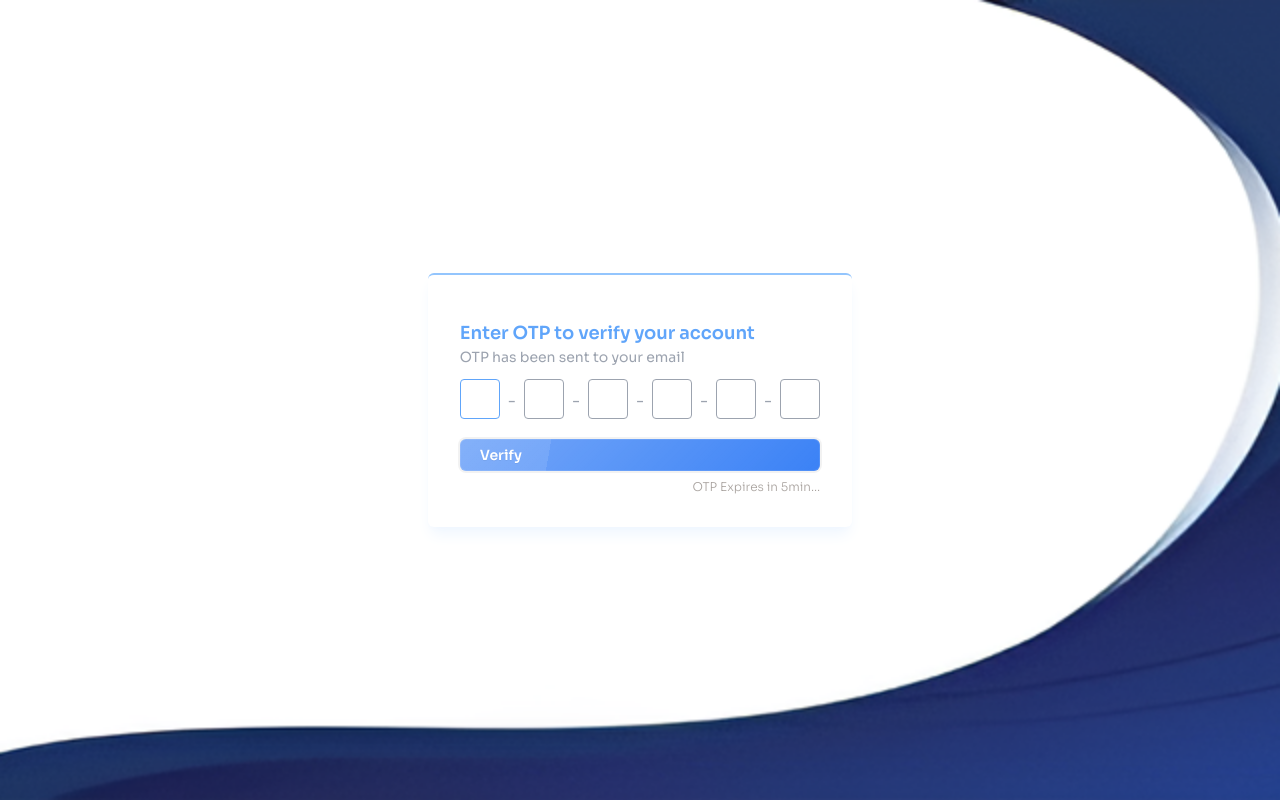
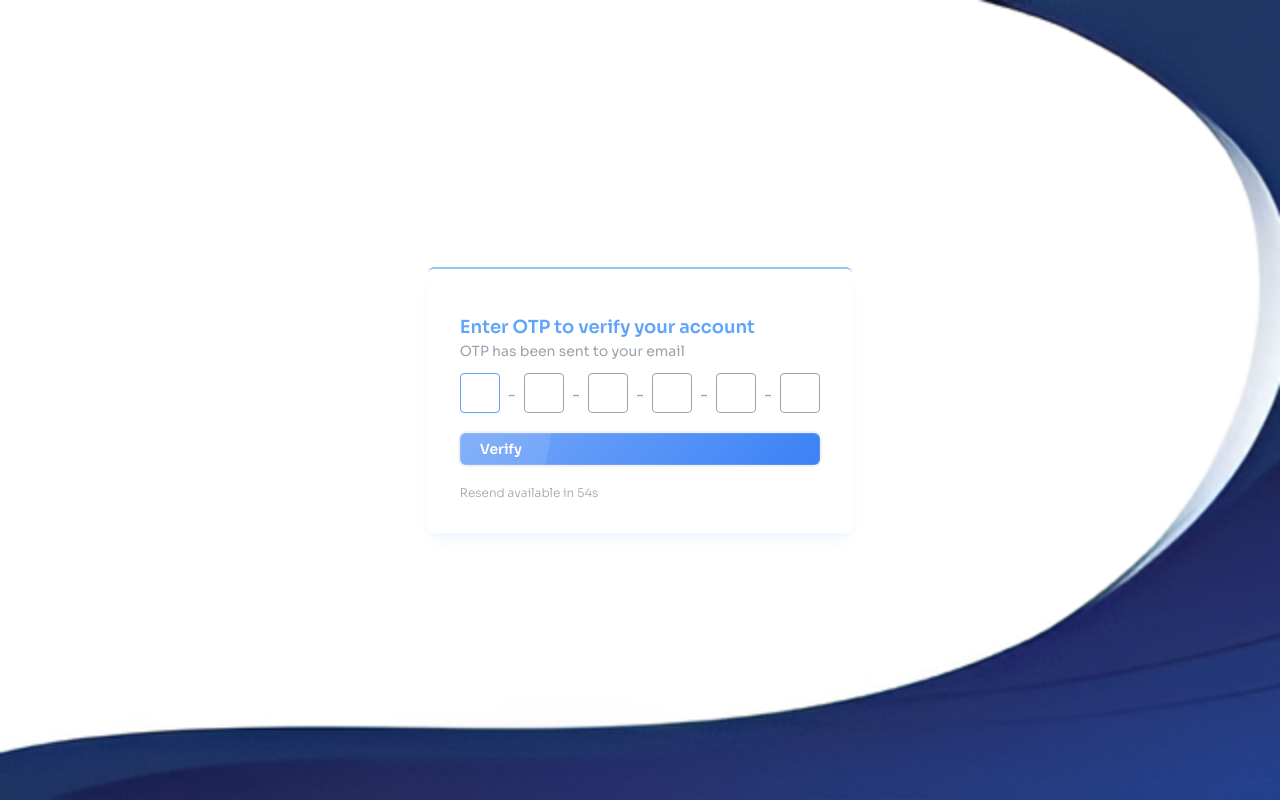
Before and after one commit to Swings0/FundHive, a Next.js app: page /otpverify in a window 1280 px wide. Built offline with nearby package versions, Linux system fonts and the light colour scheme.

Commit message:
Otp updated

```diff
--- /dev/null
+++ b/src/app/api/resend-otp/route.ts
@@ -0,0 +1,71 @@
+import { NextResponse } from 'next/server';
+import nodemailer from 'nodemailer';
+import { MongoClient } from 'mongodb';
+
+// MongoDB connection
+const uri = process.env.MONGODB_URL as string; // Use MONGODB_URL from your .env file
+const client = new MongoClient(uri);
+const database = client.db("fundhive"); // Database name is "fundhive"
+const usersCollection = database.collection("users");
+
+// Helper function to generate a 6-digit OTP
+const generateOTP = (): string => {
+    return Math.floor(100000 + Math.random() * 900000).toString();
+};
+
+// Nodemailer transporter setup
+const transporter = nodemailer.createTransport({
+  service: 'gmail',
+  auth: {
+    user: process.env.GMAIL_USER,
+    pass: process.env.GMAIL_PASS,
+  },
+});
+
+export async function POST(request: Request) {
+  try {
+    const { email } = await request.json();
+
+    if (!email) {
+      return NextResponse.json({ error: 'Email is required' }, { status: 400 });
+    }
+
+    // Connect to the database
+    await client.connect();
+
+    // Check if the user exists
+    const user = await usersCollection.findOne({ email });
+    if (!user) {
+      return NextResponse.json({ error: 'User not found' }, { status: 404 });
+    }
+
+    // Generate a new OTP
+    const otp = generateOTP();
+
+    // Set OTP expiration time (1 minute from now)
+    const otpExpiry = new Date(Date.now() + 1 * 60 * 1000); // 1 minute in milliseconds
+
+    // Update the user's OTP and expiration in the database
+    await usersCollection.updateOne(
+      { email },
+      { $set: { otp, otpExpiry } }
+    );
+
+    // Send OTP to the user's email
+    const mailOptions = {
+      from: process.env.EMAIL_ADDRESS, // Use EMAIL_ADDRESS from your .env file
+      to: email,
+      subject: 'Your OTP Code',
+      text: `Your OTP code is ${otp}. It will expire in 1 minute.`,
+    };
+
+    await transporter.sendMail(mailOptions);
+
+    return NextResponse.json({ message: 'OTP sent successfully' });
+  } catch (error) {
+    console.error('Error in resend OTP:', error);
+    return NextResponse.json({ error: 'Internal Server Error' }, { status: 500 });
+  } finally {
+    await client.close();
+  }
+}
--- a/src/app/components/Otp.tsx
+++ b/src/app/components/Otp.tsx
@@ -1,170 +1,221 @@
-'use client'
-import { useRouter, useSearchParams } from 'next/navigation';
-import React, { useEffect, useRef } from 'react'
-import { useState } from 'react';
+"use client";
+import { useRouter, useSearchParams } from "next/navigation";
+import React, { useEffect, useRef } from "react";
+import { useState } from "react";
 import { MdOutlineKeyboardArrowRight } from "react-icons/md";
-
-
-
 
 const Otp = () => {
   let currentOTPIndex: number = 0;
   const router = useRouter();
   const [otp, setOtp] = useState<string[]>(new Array(6).fill(""));
+  const [timer, setTimer] = useState<number>(59);
   const [err, setErr] = useState<string | null>(null);
   const [activeOtpIndex, setActiveOtpIndex] = useState<number>(0);
-        const inputRef = useRef<HTMLInputElement>(null)
+  const [isResendAvailable, setIsResendAvailable] = useState<boolean>(false);
+  const inputRef = useRef<HTMLInputElement>(null);
   const searchParams = useSearchParams();
-        const email = searchParams.get('email'); // Get the email from the query params
-        const [loading, setLoading] = useState<boolean>(false)
+  const email = searchParams.get("email"); // Get the email from the query params
+  const [loading, setLoading] = useState<boolean>(false);
 
+  const handleChange = ({
+    target,
+  }: React.ChangeEvent<HTMLInputElement>): void => {
+    const { value } = target;
 
-
-        const handleChange = ({target}: React.ChangeEvent<HTMLInputElement>):void => {
-         const {value} = target;
-
-           const newOTP:string[] = [...otp] // spread if you don"t want to lose previous value
+    const newOTP: string[] = [...otp]; // spread if you don"t want to lose previous value
     newOTP[currentOTPIndex] = value.substring(value.length - 1); //always grap last value
 
-          if(!value) setActiveOtpIndex(currentOTPIndex - 1)
+    if (!value) setActiveOtpIndex(currentOTPIndex - 1);
     else setActiveOtpIndex(currentOTPIndex + 1);
 
-           setOtp(newOTP)
+    setOtp(newOTP);
   };
 
-        const handleOnKeyDown = (e:React.KeyboardEvent<HTMLInputElement>,index:number) => {
+  const handleOnKeyDown = (
+    e: React.KeyboardEvent<HTMLInputElement>,
+    index: number
+  ) => {
     currentOTPIndex = index;
-          if(e.key === 'Tab') {
+    if (e.key === "Tab") {
       e.preventDefault();
       setActiveOtpIndex(currentOTPIndex + 1);
     }
-          if(e.key === 'Backspace' && !e.currentTarget.value){
+    if (e.key === "Backspace" && !e.currentTarget.value) {
       e.preventDefault();
       setActiveOtpIndex(currentOTPIndex - 1);
     }
   };
 
+  const handlePaste = (e: React.ClipboardEvent<HTMLInputElement>) => {
+    const value = e.clipboardData.getData("text");
 
+    if (isNaN(Number(value))) return false;
 
-        const handlePaste = (e: React.ClipboardEvent<HTMLInputElement>) => {
-         const value = e.clipboardData.getData('text');
-
-
-         if(isNaN(Number(value))) return false;
-
-         const updatedValue = value.toString().split("").slice(0, otp.length)
-         setOtp(updatedValue)
+    const updatedValue = value.toString().split("").slice(0, otp.length);
+    setOtp(updatedValue);
     console.log(updatedValue);
 
     // Automatically blur (remove focus) after pasting
     inputRef.current?.blur();
-        }
+  };
 
   // const handleOnKeyDown = ({key}:React.KeyboardEvent<HTMLInputElement>, index:number) => {
   //     currentOTPIndex = index;
   //   if(key === 'Backspace') setActiveOtpIndex(currentOTPIndex - 1);
   // };
 
-        useEffect(()=>{
+  useEffect(() => {
     inputRef.current?.focus();
-        }, [activeOtpIndex]) // Pass activeOtpIndex as dependency to focus on the next inputref when ever state update occurs.
-
+  }, [activeOtpIndex]); // Pass activeOtpIndex as dependency to focus on the next inputref when ever state update occurs.
 
   console.log(otp);
 
-       const handleVerifyOTP = async () =>{
-        setLoading(true)
+  const handleVerifyOTP = async () => {
+    setLoading(true);
     try {
-          const response = await fetch("/api/verify",{
-            method: 'POST',
+      const response = await fetch("/api/verify", {
+        method: "POST",
         headers: {
-              'Content-Type': 'application/json',
+          "Content-Type": "application/json",
         },
-            body: JSON.stringify({email,otp:otp.join("") }),
-          })
+        body: JSON.stringify({ email, otp: otp.join("") }),
+      });
 
       const data = await response.json();
 
-          console.log(response)
+      console.log(response);
       if (response.status === 404) {
-              setErr('User not found')
-              setLoading(false)
+        setErr("User not found");
+        setLoading(false);
+      } else if (response.status == 401) {
+        setErr("Otp expired");
+        setLoading(false);
+      } else if (response.status == 400) {
+        setErr("Otp incorrect");
+        setLoading(false);
+      } else if (response.ok) {
+        // route to the login page
+        router.push("/login");
+      } else {
+        setErr(data.error || "invalid OTP");
+        setLoading(false);
       }
-          else if (response.status == 401) {
-              setErr("Otp expired")
-              setLoading(false)
+    } catch (error) {
+      if (error instanceof Error) {
+        console.log(error.message);
       }
-          else if (response.status == 400) {
-              setErr("Otp incorrect")
-              setLoading(false)
+    } finally {
+      setLoading(false);
     }
-          else if(response.ok){
-           // route to the login page
-            router.push("/login")
-          } else{
-            setErr(data.error || "invalid OTP")
-            setLoading(false)
+  };
+
+  // Start the timer
+  useEffect(() => {
+    if (timer > 0) {
+      const countdown = setInterval(() => {
+        setTimer((prevTimer) => prevTimer - 1);
+      }, 1000);
+      return () => clearInterval(countdown);
+    } else {
+      setIsResendAvailable(true);
     }
+  }, [timer]);
 
+  // Resend OTP
+  const handleResendOTP = async () => {
+    setLoading(true);
+    setIsResendAvailable(false);
+    setTimer(59);
+    try {
+      const response = await fetch("/api/resend-otp", {
+        method: "POST",
+        headers: {
+          "Content-Type": "application/json",
+        },
+        body: JSON.stringify({ email }),
+      });
+      if (!response.ok) throw new Error("Failed to resend OTP");
     } catch (error) {
-           if(error instanceof Error){
-            console.log(error.message)
+      console.error(error);
+    } finally {
+      setLoading(false);
     }
-        }finally{
-          setLoading(false)
-        }
-
-
-      }
-
+  };
 
   return (
-    <main className='relative h-[100vh] flex flex-col justify-center  items-center bg'>
-       <div className='flex flex-col items-left bg-white px-8 rounded-md shadow-blue-50 shadow-lg border-blue-300 border-t-2 lg:pt-11 lg:pb-3 pt-9 pb-1'>
-            <h1 className='lg:text-lg text-sm font-semibold text-blue-400 w-full'>Enter OTP to verify your account</h1>
-            <p className='lg:text-sm text-xs pb-3 text-gray-400'>OTP has been sent to your email </p>
-         <form className='relative' onSubmit={handleVerifyOTP}>
-              {
-                otp.map((_,index) => {
+    <main className="relative h-[100vh] flex flex-col justify-center  items-center bg">
+      <div className="flex flex-col items-left bg-white px-8 rounded-md shadow-blue-50 shadow-lg border-blue-300 border-t-2 lg:pt-11 lg:pb-3 pt-9 pb-1">
+        <h1 className="lg:text-lg text-sm font-semibold text-blue-400 w-full">
+          Enter OTP to verify your account
+        </h1>
+        <p className="lg:text-sm text-xs pb-3 text-gray-400">
+          OTP has been sent to your email{" "}
+        </p>
+        <form className="relative" onSubmit={handleVerifyOTP}>
+          {otp.map((_, index) => {
             return (
               <React.Fragment key={index}>
                 <input
-                        ref={index === activeOtpIndex ? inputRef: null}
-                        type='number'
+                  ref={index === activeOtpIndex ? inputRef : null}
+                  type="number"
                   value={otp[index]}
-                        className='lg:w-10 lg:h-10 md:w-8 md:h-8 w-5 h-5 border-[1px] lg:rounded-sm bg-transparent outline-none text-center font-semibold lg:text-xl text-sm border-gray-400 focus:border-blue-400 focus:text-blue-400 text-gray-400 transition spin-button-none'
+                  className="lg:w-10 lg:h-10 md:w-8 md:h-8 w-5 h-5 border-[1px] lg:rounded-sm bg-transparent outline-none text-center font-semibold lg:text-xl text-sm border-gray-400 focus:border-blue-400 focus:text-blue-400 text-gray-400 transition spin-button-none"
                   maxLength={1}
-                        onKeyDown={(e) => handleOnKeyDown(e,index)}
+                  onKeyDown={(e) => handleOnKeyDown(e, index)}
                   onChange={handleChange}
                   onPaste={handlePaste}
                 />
-                         {index < 5 && <span className='mx-2 text-gray-400'>-</span>}
+                {index < 5 && <span className="mx-2 text-gray-400">-</span>}
               </React.Fragment>
-                    )
-                })
-                }
-
+            );
+          })}
         </form>
-         <div className='flex flex-col  py-5 gap-2 relative'>
-            <button onClick={handleVerifyOTP}  className='group flex place-items-center justify-center w-full lg:px-10 lg:py-2 py-1 relative bg-blue-500  text-white font-semibold rounded-md hover:bg-blue-600 hover:translate-y-px duration-300 glass ' type='submit' disabled={loading}>
-              {loading? (<span className='flex items-center justify-center'>
-                <span className='button-loader py-1 ml-3'>
+        <div className="flex flex-col  py-5 gap-2 relative">
+          <button
+            onClick={handleVerifyOTP}
+            className="group flex place-items-center justify-center w-full lg:px-10 lg:py-2 py-1 relative bg-blue-500  text-white font-semibold rounded-md hover:bg-blue-600 hover:translate-y-px duration-300 glass "
+            type="submit"
+            disabled={loading}
+          >
+            {loading ? (
+              <span className="flex items-center justify-center">
+                <span className="button-loader py-1 ml-3">
                   <span></span>
                   <span></span>
                   <span></span>
                 </span>
-              </span>): <>
-              <span className='absolute left-1/2 -translate-x-1/2 transition text-sm w-full text-left pl-5'>Verify</span>
-              <span className='ml-auto opacity-0 group-hover:opacity-100 translate-x-[-5px] group-hover:translate-x-0 transition'><MdOutlineKeyboardArrowRight/></span>
-              </>}
+              </span>
+            ) : (
+              <>
+                <span className="absolute left-1/2 -translate-x-1/2 transition text-sm w-full text-left pl-5">
+                  Verify
+                </span>
+                <span className="ml-auto opacity-0 group-hover:opacity-100 translate-x-[-5px] group-hover:translate-x-0 transition">
+                  <MdOutlineKeyboardArrowRight />
+                </span>
+              </>
+            )}
           </button>
-            {err && <p className='text-red-500 text-xs'>{err}</p>}
+          {err && <p className="text-red-500 text-xs">{err}</p>}
 
-            <p className='text-xs text-right text-stone-400 font-light'>OTP Expires in 5min...</p>
+          <div className=" pt-3 gap-2 relative">
+            {isResendAvailable ? (
+              <button
+                onClick={handleResendOTP}
+                className="group text-blue-400 text-left w-full text-xs"
+                disabled={loading}
+              >
+                Resend OTP
+              </button>
+            ) : (
+              <p className="text-xs text-stone-400 font-light">
+                Resend available in {timer}s
+              </p>
+            )}
           </div>
-
+        </div>
       </div>
     </main>
-  )
+  );
 };
-export default Otp
+export default Otp;
```
Lines whose indentation alone changed are shown as unchanged.
